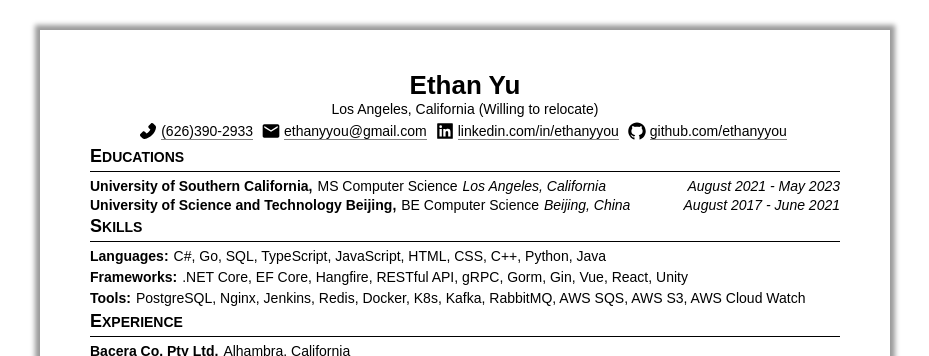
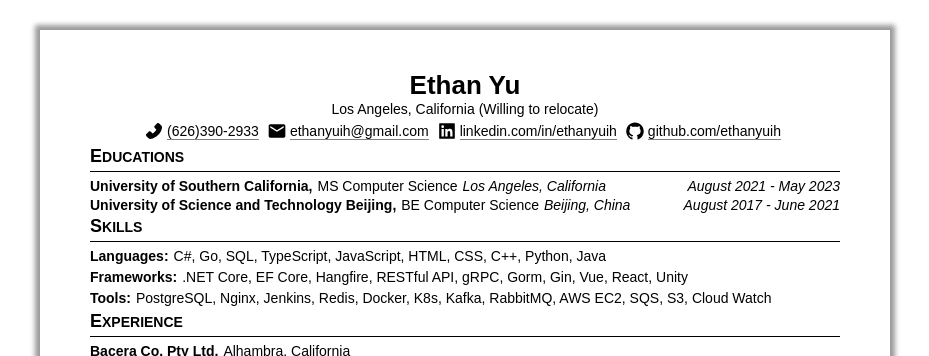
Before and after one commit to ethanyuih/plain-cv, a React (Create React App) app: page / in a window 1280 px wide. Shown: the top 356 px of the page, without its empty margins (175-1104 px from the left). Built offline with nearby package versions, Linux system fonts and the light colour scheme.

Commit message:
update profile

```diff
--- a/src/assets/resume-infos/1-profile-info.ts
+++ b/src/assets/resume-infos/1-profile-info.ts
@@ -5,9 +5,9 @@
   lastName: "Yu",
   preferredName: "Ethan",
   phone: "(626)390-2933",
-  email: "ethanyyou@gmail.com",
-  linkedin: "https://www.linkedin.com/in/ethanyyou",
-  github: "https://www.github.com/ethanyyou",
+  email: "ethanyuih@gmail.com",
+  linkedin: "https://www.linkedin.com/in/ethanyuih",
+  github: "https://www.github.com/ethanyuih",
   // address: '153 S Muscatel Ave, San Gabriel, CA, 91776',
   address: "Los Angeles, California (Willing to relocate)",
   homeState: "California",
--- a/src/assets/resume-infos/3-skill-info.ts
+++ b/src/assets/resume-infos/3-skill-info.ts
@@ -51,9 +51,10 @@
         "K8s",
         "Kafka",
         "RabbitMQ",
-        "AWS SQS",
-        "AWS S3",
-        "AWS Cloud Watch",
+        "AWS EC2",
+        "SQS",
+        "S3",
+        "Cloud Watch",
         // "GitHub",
         // "Linux",
         // "Shell",
```
